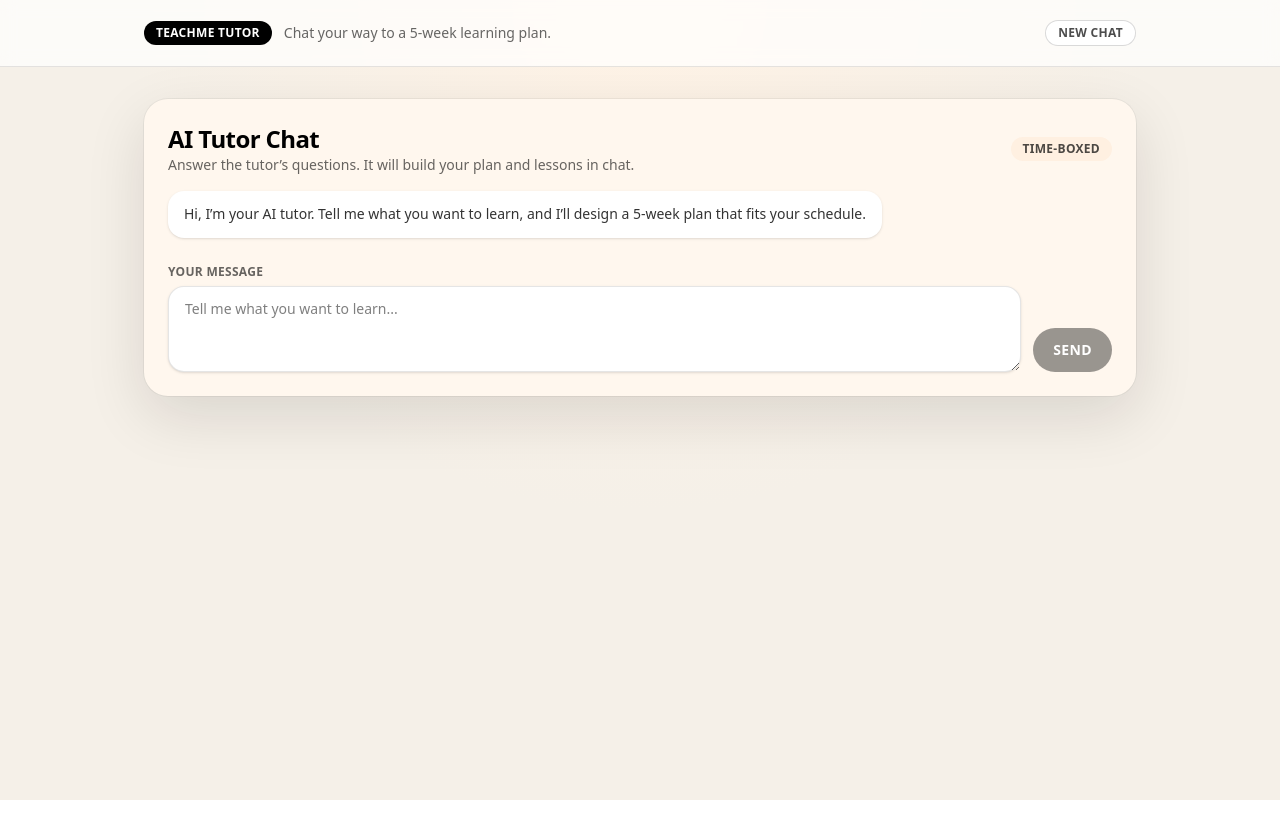
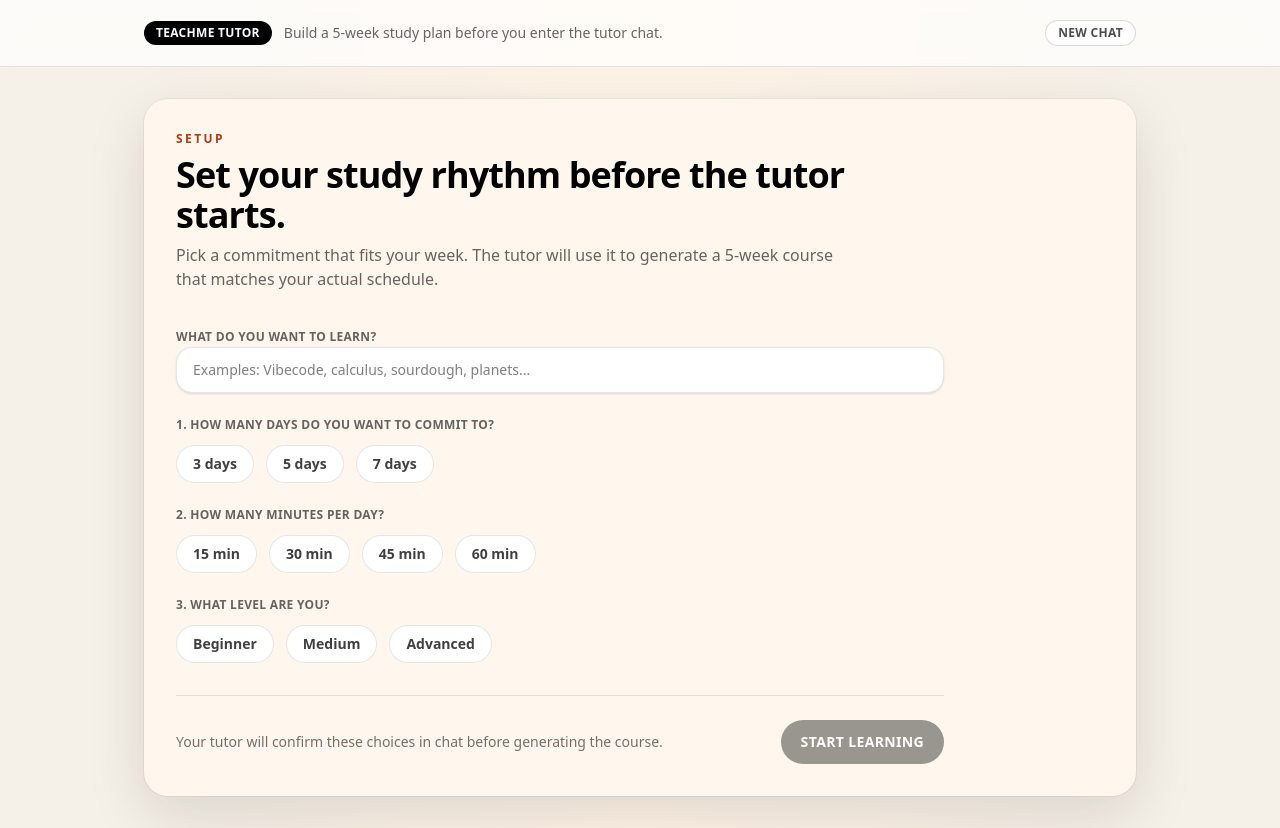
Before and after one commit to flyingpans-cpu/teachme1, a Next.js app: page / in a window 1280 px wide. Before the commit the page ends 800 px from the top, so only its background shows below. Built offline with nearby package versions, Linux system fonts and the light colour scheme.

Commit message:
Refactor onboarding into setup screen

```diff
--- a/app/api/tutor/route.ts
+++ b/app/api/tutor/route.ts
@@ -1,16 +1,11 @@
 import { NextResponse } from "next/server";
 import { z } from "zod";
-import {
-  CourseRequestSchema,
-  GeneratedCourseSchema,
-  StylePreferencesSchema,
-} from "@/app/lib/courseSchema";
+import { CourseRequestSchema, GeneratedCourseSchema } from "@/app/lib/courseSchema";
 import { saveCourseIfPossible } from "@/app/lib/coursePersistence";
 import { buildTimeAllocation } from "@/app/lib/timeAllocation";
 import {
   generateCourseOutlineWithLLM,
   generateLessonChunkWithLLM,
-  runTutorIntakeWithLLM,
 } from "@/app/lib/llmPrompt";
 
 const TutorMessageSchema = z.object({
@@ -25,16 +20,14 @@ const TutorLessonStateSchema = z.object({
 });
 
 const TutorSessionStateSchema = z.object({
-  stage: z.enum(["intake", "confirm", "generated"]).optional(),
+  stage: z.enum(["confirm", "generated"]).optional(),
   captured: z
     .object({
       topic: z.string().optional(),
       level: z.enum(["BEGINNER", "INTERMEDIATE", "ADVANCED"]).optional(),
-      priorKnowledge: z.string().optional(),
       hoursPerWeek: z.number().optional(),
       sessionsPerWeek: z.number().int().optional(),
       preferredSessionLengthMinutes: z.number().int().optional(),
-      stylePreferences: StylePreferencesSchema.partial().optional(),
     })
     .optional(),
   lessonState: TutorLessonStateSchema.optional(),
@@ -54,14 +47,10 @@ function getLastUserMessage(messages: Array<z.infer<typeof TutorMessageSchema>>)
   return "";
 }
 
-function buildStyleSummary(style?: z.infer<typeof StylePreferencesSchema>) {
-  if (!style) return "";
-  const parts: string[] = [];
-  if (style.morePractice) parts.push("more practice");
-  if (style.moreTheory) parts.push("more theory");
-  if (style.preferReading) parts.push("prefer reading");
-  if (style.preferVideos) parts.push("prefer videos");
-  return parts.join(", ");
+function isAffirmative(value: string) {
+  return /^(yes|y|confirm|confirmed|looks good|good|correct|sure|ok|okay)$/i.test(
+    value.trim(),
+  );
 }
 
 function buildPlanSummary(course: z.infer<typeof GeneratedCourseSchema>) {
@@ -76,6 +65,10 @@ function buildPlanSummary(course: z.infer<typeof GeneratedCourseSchema>) {
     }),
   ];
   return lines.join("\n");
+}
+
+function buildStyleSummary() {
+  return "";
 }
 
 export async function POST(request: Request) {
@@ -112,7 +105,6 @@ export async function POST(request: Request) {
           const chunk = await generateLessonChunkWithLLM({
             topic: captured.topic ?? "",
             level: captured.level,
-            priorKnowledge: captured.priorKnowledge,
             dayIndex,
             totalDays,
             minutesPerDay: currentSession.targetMinutes,
@@ -137,7 +129,6 @@ export async function POST(request: Request) {
           const chunk = await generateLessonChunkWithLLM({
             topic: captured.topic ?? "",
             level: captured.level,
-            priorKnowledge: captured.priorKnowledge,
             dayIndex,
             totalDays,
             minutesPerDay: currentSession.targetMinutes,
@@ -159,18 +150,9 @@ export async function POST(request: Request) {
         }
       }
 
-      const wantsNextDay =
-        /next|continue|day\s+\d+/i.test(lastUserMessage) || lastUserMessage.length > 0;
-
-      if (!wantsNextDay) {
-        return NextResponse.json({
-          assistantMessage: "Say “next day” when you’re ready to continue.",
-          sessionState: existingState,
-        });
-      }
-
       const nextDayIndex = lessonState.phase === "afterCheckpoint2" ? dayIndex + 1 : dayIndex;
       const nextSession = allocation.sessions[nextDayIndex - 1];
+
       if (!nextSession) {
         return NextResponse.json({
           assistantMessage:
@@ -182,7 +164,6 @@ export async function POST(request: Request) {
       const chunk = await generateLessonChunkWithLLM({
         topic: captured.topic ?? "",
         level: captured.level,
-        priorKnowledge: captured.priorKnowledge,
         dayIndex: nextDayIndex,
         totalDays,
         minutesPerDay: nextSession.targetMinutes,
@@ -202,51 +183,28 @@ export async function POST(request: Request) {
       });
     }
 
-    const capturedForIntake: Partial<
-      z.infer<typeof CourseRequestSchema>
-    > = {
-      ...captured,
-      stylePreferences: captured.stylePreferences
-        ? {
-            morePractice: captured.stylePreferences.morePractice ?? false,
-            moreTheory: captured.stylePreferences.moreTheory ?? false,
-            preferReading: captured.stylePreferences.preferReading ?? false,
-            preferVideos: captured.stylePreferences.preferVideos ?? false,
+    if (existingState.stage === "confirm") {
+      if (!isAffirmative(lastUserMessage)) {
+        return NextResponse.json({
+          assistantMessage:
+            "Use `New chat` to change your setup, then reply `yes` when you're ready for me to generate the course.",
+          sessionState: existingState,
+        });
       }
-        : undefined,
-    };
-    const intakeResult = await runTutorIntakeWithLLM({
-      userMessage: lastUserMessage,
-      captured: capturedForIntake,
-    });
 
-    const mergedCaptured = {
-      ...captured,
-      ...intakeResult.captured,
+      const requestInput = CourseRequestSchema.parse({
+        topic: captured.topic,
+        level: captured.level,
+        weeks: 5,
+        hoursPerWeek: captured.hoursPerWeek,
+        sessionsPerWeek: captured.sessionsPerWeek,
+        preferredSessionLengthMinutes: captured.preferredSessionLengthMinutes,
         stylePreferences: {
           morePractice: false,
           moreTheory: false,
           preferReading: false,
           preferVideos: false,
-        ...(captured.stylePreferences ?? {}),
-        ...(intakeResult.captured.stylePreferences ?? {}),
         },
-    };
-
-    if (!intakeResult.readyToGenerate) {
-      return NextResponse.json({
-        assistantMessage: intakeResult.assistantMessage,
-        sessionState: {
-          stage: intakeResult.stage,
-          captured: mergedCaptured,
-        },
-      });
-    }
-
-    const requestInput = CourseRequestSchema.parse({
-      ...mergedCaptured,
-      weeks: 5,
-      stylePreferences: mergedCaptured.stylePreferences,
       });
 
       const allocation = buildTimeAllocation({
@@ -259,15 +217,14 @@ export async function POST(request: Request) {
       const outline = await generateCourseOutlineWithLLM({
         topic: requestInput.topic,
         level: requestInput.level,
-      priorKnowledge: requestInput.priorKnowledge,
-      styleSummary: buildStyleSummary(requestInput.stylePreferences),
+        styleSummary: buildStyleSummary(),
         sessions: allocation.sessions,
         minutesPerWeek: allocation.minutesPerWeek,
       });
 
       const validated = GeneratedCourseSchema.parse(outline);
+      const minutesByKey = new Map<string, number>();
 
-    const minutesByKey = new Map<string, number>();
       for (const session of allocation.sessions) {
         minutesByKey.set(`${session.weekIndex}-${session.sessionIndex}`, session.targetMinutes);
       }
@@ -287,13 +244,11 @@ export async function POST(request: Request) {
       }
 
       const planMessage = buildPlanSummary(validated);
+      const totalDays = allocation.sessions.length;
       const firstSession = allocation.sessions[0];
-    const totalDays = allocation.sessions.length;
-
       const firstLesson = await generateLessonChunkWithLLM({
         topic: requestInput.topic,
         level: requestInput.level,
-      priorKnowledge: requestInput.priorKnowledge,
         dayIndex: 1,
         totalDays,
         minutesPerDay: firstSession?.targetMinutes ?? allocation.minutesPerWeek,
@@ -305,7 +260,13 @@ export async function POST(request: Request) {
         course: await saveCourseIfPossible(requestInput, validated),
         sessionState: {
           stage: "generated",
-        captured: requestInput,
+          captured: {
+            topic: requestInput.topic,
+            level: requestInput.level,
+            hoursPerWeek: requestInput.hoursPerWeek,
+            sessionsPerWeek: requestInput.sessionsPerWeek,
+            preferredSessionLengthMinutes: requestInput.preferredSessionLengthMinutes,
+          },
           lessonState: {
             dayIndex: 1,
             phase: "initial",
@@ -313,6 +274,14 @@ export async function POST(request: Request) {
           },
         },
       });
+    }
+
+    return NextResponse.json(
+      {
+        error: "Missing setup state. Start a new chat and complete the setup screen.",
+      },
+      { status: 400 },
+    );
   } catch (error) {
     if (error instanceof z.ZodError) {
       return NextResponse.json(
--- a/app/page.tsx
+++ b/app/page.tsx
@@ -8,21 +8,25 @@ type ChatMessage = {
   content: string;
 };
 
+type SetupLevel = "BEGINNER" | "INTERMEDIATE" | "ADVANCED";
+type SetupDays = 3 | 5 | 7;
+type SetupMinutes = 15 | 30 | 45 | 60;
+
+type SetupState = {
+  topic: string;
+  daysPerWeek?: SetupDays;
+  minutesPerDay?: SetupMinutes;
+  level?: SetupLevel;
+};
+
 type TutorSessionState = {
-  stage?: "intake" | "confirm" | "generated";
+  stage?: "confirm" | "generated";
   captured?: {
     topic?: string;
-    level?: "BEGINNER" | "INTERMEDIATE" | "ADVANCED";
-    priorKnowledge?: string;
+    level?: SetupLevel;
     hoursPerWeek?: number;
     sessionsPerWeek?: number;
     preferredSessionLengthMinutes?: number;
-    stylePreferences?: {
-      morePractice?: boolean;
-      moreTheory?: boolean;
-      preferReading?: boolean;
-      preferVideos?: boolean;
-    };
   };
   lessonState?: {
     dayIndex: number;
@@ -31,7 +35,16 @@ type TutorSessionState = {
   };
 };
 
+type AppPhase = "setup" | "chat";
+
 const STORAGE_KEY = "teachme:tutor-state";
+const dayOptions: SetupDays[] = [3, 5, 7];
+const minuteOptions: SetupMinutes[] = [15, 30, 45, 60];
+const levelOptions: Array<{ label: string; value: SetupLevel }> = [
+  { label: "Beginner", value: "BEGINNER" },
+  { label: "Medium", value: "INTERMEDIATE" },
+  { label: "Advanced", value: "ADVANCED" },
+];
 
 function createId() {
   if (typeof crypto !== "undefined" && "randomUUID" in crypto) {
@@ -40,19 +53,62 @@ function createId() {
   return `${Date.now()}-${Math.random().toString(16).slice(2)}`;
 }
 
-const defaultWelcome: ChatMessage = {
-  id: "welcome",
-  role: "assistant",
-  content:
-    "Hi, I’m your AI tutor. Tell me what you want to learn, and I’ll design a 5-week plan that fits your schedule.",
+function buildConfirmationMessage(setup: Required<SetupState>) {
+  const levelLabel =
+    setup.level === "INTERMEDIATE"
+      ? "Medium"
+      : setup.level === "BEGINNER"
+        ? "Beginner"
+        : "Advanced";
+
+  return [
+    `I’m ready to build your plan for ${setup.topic}.`,
+    `Commitment: ${setup.daysPerWeek} days each week`,
+    `Session length: ${setup.minutesPerDay} minutes per day`,
+    `Level: ${levelLabel}`,
+    "",
+    "Reply `yes` to generate your 5-week course, or press `New chat` to change your setup.",
+  ].join("\n");
+}
+
+function buildCapturedState(setup: Required<SetupState>): NonNullable<TutorSessionState["captured"]> {
+  return {
+    topic: setup.topic,
+    level: setup.level,
+    sessionsPerWeek: setup.daysPerWeek,
+    preferredSessionLengthMinutes: setup.minutesPerDay,
+    hoursPerWeek: (setup.daysPerWeek * setup.minutesPerDay) / 60,
   };
+}
+
+function ChipButton<T extends string | number>(props: {
+  label: string;
+  value: T;
+  selected?: boolean;
+  onSelect: (value: T) => void;
+}) {
+  const { label, value, selected, onSelect } = props;
+
+  return (
+    <button
+      type="button"
+      onClick={() => onSelect(value)}
+      className={`rounded-full border px-4 py-2 text-sm font-semibold transition ${
+        selected
+          ? "border-black bg-black text-white"
+          : "border-black/10 bg-white text-black/75 hover:border-black/30"
+      }`}
+    >
+      {label}
+    </button>
+  );
+}
 
 export default function Home() {
-  const [messages, setMessages] = useState<ChatMessage[]>([defaultWelcome]);
-  const [sessionState, setSessionState] = useState<TutorSessionState>({
-    stage: "intake",
-    captured: {},
-  });
+  const [phase, setPhase] = useState<AppPhase>("setup");
+  const [setup, setSetup] = useState<SetupState>({ topic: "" });
+  const [messages, setMessages] = useState<ChatMessage[]>([]);
+  const [sessionState, setSessionState] = useState<TutorSessionState>({});
   const [input, setInput] = useState("");
   const [isSending, setIsSending] = useState(false);
   const [error, setError] = useState<string | null>(null);
@@ -63,15 +119,15 @@ export default function Home() {
     if (!raw) return;
     try {
       const parsed = JSON.parse(raw) as {
+        phase?: AppPhase;
+        setup?: SetupState;
         messages?: ChatMessage[];
         sessionState?: TutorSessionState;
       };
-      if (parsed.messages?.length) {
-        setMessages(parsed.messages);
-      }
-      if (parsed.sessionState) {
-        setSessionState(parsed.sessionState);
-      }
+      if (parsed.phase) setPhase(parsed.phase);
+      if (parsed.setup) setSetup(parsed.setup);
+      if (parsed.messages) setMessages(parsed.messages);
+      if (parsed.sessionState) setSessionState(parsed.sessionState);
     } catch {
       localStorage.removeItem(STORAGE_KEY);
     }
@@ -80,15 +136,49 @@ export default function Home() {
   useEffect(() => {
     localStorage.setItem(
       STORAGE_KEY,
-      JSON.stringify({ messages, sessionState }),
+      JSON.stringify({ phase, setup, messages, sessionState }),
     );
-  }, [messages, sessionState]);
+  }, [phase, setup, messages, sessionState]);
 
   useEffect(() => {
     endRef.current?.scrollIntoView({ behavior: "smooth" });
   }, [messages, isSending]);
 
+  const canStart = useMemo(() => {
+    return (
+      setup.topic.trim().length >= 3 &&
+      Boolean(setup.daysPerWeek) &&
+      Boolean(setup.minutesPerDay) &&
+      Boolean(setup.level)
+    );
+  }, [setup]);
+
   const canSend = useMemo(() => input.trim().length > 0 && !isSending, [input, isSending]);
+
+  const handleStart = () => {
+    if (!canStart) return;
+
+    const completeSetup = {
+      topic: setup.topic.trim(),
+      daysPerWeek: setup.daysPerWeek as SetupDays,
+      minutesPerDay: setup.minutesPerDay as SetupMinutes,
+      level: setup.level as SetupLevel,
+    };
+
+    setPhase("chat");
+    setError(null);
+    setSessionState({
+      stage: "confirm",
+      captured: buildCapturedState(completeSetup),
+    });
+    setMessages([
+      {
+        id: createId(),
+        role: "assistant",
+        content: buildConfirmationMessage(completeSetup),
+      },
+    ]);
+  };
 
   const handleSend = async () => {
     const trimmed = input.trim();
@@ -126,22 +216,23 @@ export default function Home() {
         sessionState?: TutorSessionState;
       };
 
-      const assistantContent =
-        data.assistantMessage ||
-        "I didn’t catch that. Could you rephrase your last message?";
-
       setMessages((current) => [
         ...current,
-        { id: createId(), role: "assistant", content: assistantContent },
+        {
+          id: createId(),
+          role: "assistant",
+          content:
+            data.assistantMessage ??
+            "I didn’t catch that. Could you rephrase your last message?",
+        },
       ]);
+
       if (data.sessionState) {
         setSessionState(data.sessionState);
       }
     } catch (cause) {
       console.error(cause);
-      setError(
-        "Something went wrong while contacting the tutor. Please try again.",
-      );
+      setError("Something went wrong while contacting the tutor. Please try again.");
     } finally {
       setIsSending(false);
     }
@@ -149,8 +240,11 @@ export default function Home() {
 
   const handleReset = () => {
     localStorage.removeItem(STORAGE_KEY);
-    setMessages([defaultWelcome]);
-    setSessionState({ stage: "intake", captured: {} });
+    setPhase("setup");
+    setSetup({ topic: "" });
+    setMessages([]);
+    setSessionState({});
+    setInput("");
     setError(null);
   };
 
@@ -163,7 +257,7 @@ export default function Home() {
               TeachMe Tutor
             </span>
             <p className="text-sm text-black/60">
-              Chat your way to a 5-week learning plan.
+              Build a 5-week study plan before you enter the tutor chat.
             </p>
           </div>
           <button
@@ -177,6 +271,116 @@ export default function Home() {
       </header>
 
       <main className="mx-auto flex max-w-5xl flex-col gap-6 px-4 py-8">
+        {phase === "setup" ? (
+          <section className="rounded-3xl bg-[var(--surface)] p-6 shadow-[0_20px_60px_var(--shadow)] ring-1 ring-black/5 sm:p-8">
+            <div className="max-w-3xl space-y-8">
+              <div className="space-y-2">
+                <p className="text-xs font-semibold uppercase tracking-[0.2em] text-[var(--accent-dark)]">
+                  Setup
+                </p>
+                <h1 className="text-3xl font-semibold tracking-tight text-black sm:text-4xl">
+                  Set your study rhythm before the tutor starts.
+                </h1>
+                <p className="max-w-2xl text-sm text-black/60 sm:text-base">
+                  Pick a commitment that fits your week. The tutor will use it to
+                  generate a 5-week course that matches your actual schedule.
+                </p>
+              </div>
+
+              <div className="space-y-6">
+                <div className="space-y-2">
+                  <label
+                    htmlFor="topic"
+                    className="text-xs font-semibold uppercase tracking-wide text-black/60"
+                  >
+                    What do you want to learn?
+                  </label>
+                  <input
+                    id="topic"
+                    value={setup.topic}
+                    onChange={(event) =>
+                      setSetup((current) => ({ ...current, topic: event.target.value }))
+                    }
+                    placeholder="Examples: Vibecode, calculus, sourdough, planets..."
+                    className="block w-full rounded-2xl border border-black/10 bg-white px-4 py-3 text-sm text-black shadow-sm outline-none transition focus:border-black/30 focus:ring-2 focus:ring-black/10"
+                  />
+                </div>
+
+                <div className="space-y-3">
+                  <p className="text-xs font-semibold uppercase tracking-wide text-black/60">
+                    1. How many days do you want to commit to?
+                  </p>
+                  <div className="flex flex-wrap gap-3">
+                    {dayOptions.map((days) => (
+                      <ChipButton
+                        key={days}
+                        label={`${days} days`}
+                        value={days}
+                        selected={setup.daysPerWeek === days}
+                        onSelect={(value) =>
+                          setSetup((current) => ({ ...current, daysPerWeek: value }))
+                        }
+                      />
+                    ))}
+                  </div>
+                </div>
+
+                <div className="space-y-3">
+                  <p className="text-xs font-semibold uppercase tracking-wide text-black/60">
+                    2. How many minutes per day?
+                  </p>
+                  <div className="flex flex-wrap gap-3">
+                    {minuteOptions.map((minutes) => (
+                      <ChipButton
+                        key={minutes}
+                        label={`${minutes} min`}
+                        value={minutes}
+                        selected={setup.minutesPerDay === minutes}
+                        onSelect={(value) =>
+                          setSetup((current) => ({ ...current, minutesPerDay: value }))
+                        }
+                      />
+                    ))}
+                  </div>
+                </div>
+
+                <div className="space-y-3">
+                  <p className="text-xs font-semibold uppercase tracking-wide text-black/60">
+                    3. What level are you?
+                  </p>
+                  <div className="flex flex-wrap gap-3">
+                    {levelOptions.map((level) => (
+                      <ChipButton
+                        key={level.value}
+                        label={level.label}
+                        value={level.value}
+                        selected={setup.level === level.value}
+                        onSelect={(value) =>
+                          setSetup((current) => ({ ...current, level: value }))
+                        }
+                      />
+                    ))}
+                  </div>
+                </div>
+              </div>
+
+              <div className="flex flex-col gap-3 border-t border-black/10 pt-6 sm:flex-row sm:items-center sm:justify-between">
+                <p className="text-sm text-black/55">
+                  Your tutor will confirm these choices in chat before generating the
+                  course.
+                </p>
+                <button
+                  type="button"
+                  onClick={handleStart}
+                  disabled={!canStart}
+                  className="inline-flex items-center justify-center rounded-full bg-black px-5 py-3 text-sm font-semibold uppercase tracking-wide text-white transition hover:bg-black/90 disabled:cursor-not-allowed disabled:bg-black/40"
+                >
+                  Start learning
+                </button>
+              </div>
+            </div>
+          </section>
+        ) : (
           <section className="rounded-3xl bg-[var(--surface)] p-5 shadow-[0_20px_60px_var(--shadow)] ring-1 ring-black/5 sm:p-6">
             <div className="mb-4 flex items-center justify-between">
               <div>
@@ -184,7 +388,8 @@ export default function Home() {
                   AI Tutor Chat
                 </h1>
                 <p className="text-sm text-black/60">
-                Answer the tutor’s questions. It will build your plan and lessons in chat.
+                  Confirm your setup, then the tutor will generate the full plan and
+                  begin the first lesson.
                 </p>
               </div>
               <div className="hidden rounded-full bg-[var(--surface-strong)] px-3 py-1 text-xs font-semibold uppercase tracking-wide text-black/70 sm:inline-flex">
@@ -212,7 +417,7 @@ export default function Home() {
               {isSending ? (
                 <div className="flex justify-start">
                   <div className="rounded-2xl bg-white px-4 py-3 text-sm text-black/60">
-                  Tutor is thinking…
+                    Tutor is thinking...
                   </div>
                 </div>
               ) : null}
@@ -227,7 +432,10 @@ export default function Home() {
 
             <div className="mt-5 flex flex-col gap-3 sm:flex-row sm:items-end">
               <div className="flex-1">
-              <label htmlFor="chat-input" className="text-xs font-semibold uppercase tracking-wide text-black/60">
+                <label
+                  htmlFor="chat-input"
+                  className="text-xs font-semibold uppercase tracking-wide text-black/60"
+                >
                   Your message
                 </label>
                 <textarea
@@ -235,7 +443,7 @@ export default function Home() {
                   value={input}
                   onChange={(event) => setInput(event.target.value)}
                   rows={3}
-                placeholder="Tell me what you want to learn..."
+                  placeholder="Reply yes to generate, or continue the lesson..."
                   className="mt-1 block w-full rounded-2xl border border-black/10 bg-white px-4 py-3 text-sm text-black shadow-sm outline-none transition focus:border-black/30 focus:ring-2 focus:ring-black/10"
                 />
               </div>
@@ -249,6 +457,7 @@ export default function Home() {
               </button>
             </div>
           </section>
+        )}
       </main>
     </div>
   );
```
Lines whose indentation alone changed are shown as unchanged.
